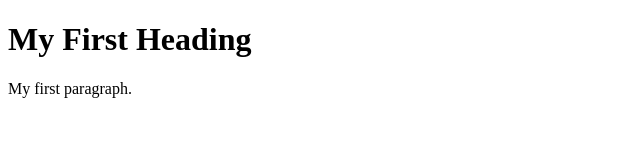
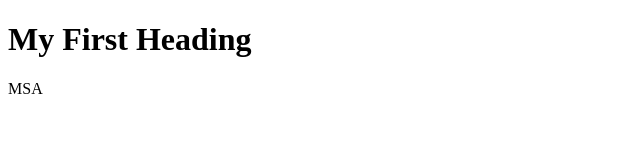
Before and after one commit to MSAhmed99/web-dev, a plain HTML site: page Helloworld.html in a window 1280 px wide. Shown: the whole page, without its empty margins (0-640 px from the left). Drawn offline with Linux system fonts and the light colour scheme.

Commit message:
para MSA

```diff
--- a/Helloworld.html
+++ b/Helloworld.html
@@ -4,7 +4,7 @@
 
 <h1>My First Heading</h1>
 
-<p>My first paragraph.</p>
+<p>MSA</p>
 
 </body>
 </html>
```
